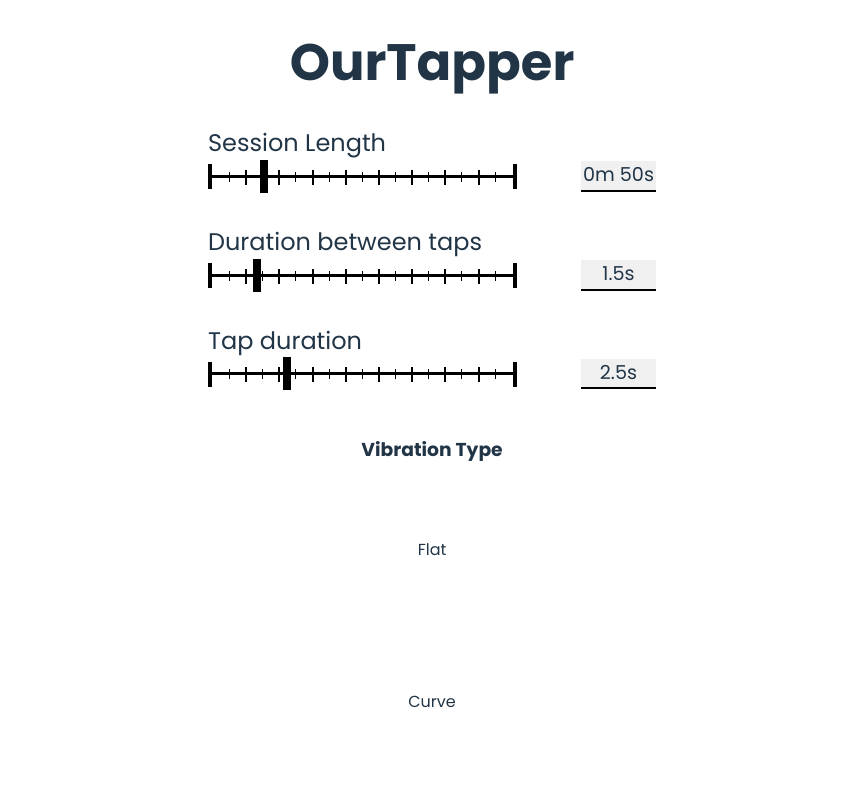
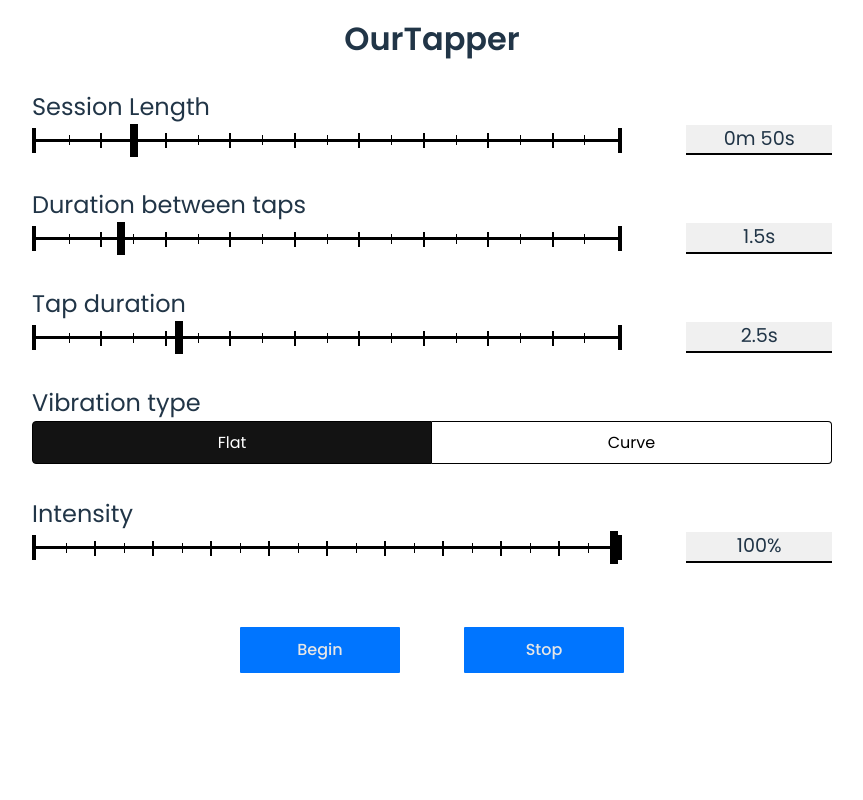
Before and after one commit to RSalethorn/OurTapper, a React (Vite) app: page / in a window 1280 px wide. Shown: the top 800 px of the page, without its empty margins (208-1071 px from the left). Built offline with nearby package versions, Linux system fonts and the light colour scheme; a web font is replaced by a local one.

Commit message:
Accessability and style changes to VibrationTypeSelect. Also restyled VibrationFlatEditor

```diff
--- a/src/App.css
+++ b/src/App.css
@@ -4,16 +4,18 @@
   text-align: center;
   padding: 0 4vw;
   max-width: 800px;
-  font-family: "Poppins", serif;
+  width: 90vw;
+  font-family: 'Poppins', serif;
 }
 
 h1 {
   text-align: center;
+  font-size: 2em;
+  font-weight: 600;
 }
 
 h3 {
   margin-top: 2.5em;
-
 }
 
 p {
@@ -21,24 +23,12 @@ p {
 }
 
 button {
-  background-color: #0075FF;
+  background-color: #0075ff;
   color: rgb(230, 230, 230);
   min-width: 160px;
   margin: 4em 2em;
-  border-style: 2px solid #B2B2B2;
+  border-style: 2px solid #b2b2b2;
   border-radius: 1px;
-
-}
-
-#vibration_type {
-  width: 90%;
-  font-size: 1.1em;
-  background-color: #0075FF;
-  color: antiquewhite;
-  padding: 0.3em 1em;
-  text-align: center;
-  border-radius: 8px;
-  border-style: 2px solid #B2B2B2;
 }
 
 .input_label {
--- a/src/App.jsx
+++ b/src/App.jsx
@@ -1,62 +1,124 @@
-import { useState, useEffect } from "react";
-import reactLogo from "./assets/react.svg";
-import viteLogo from "/vite.svg";
-import ControllerHandler from "./ControllerHandler";
-import VibrationCurveEditor from "./VibrationCurveEditor";
-import VibrationFlatEditor from "./VibrationFlatEditor";
-import Slider from "./Slider";
-import "./App.css";
-import VibrationTypeSelect from "./VibrationTypeSelect";
+import { useState, useEffect } from 'react';
+import reactLogo from './assets/react.svg';
+import viteLogo from '/vite.svg';
+import ControllerHandler from './ControllerHandler';
+import VibrationCurveEditor from './VibrationCurveEditor';
+import VibrationFlatEditor from './VibrationFlatEditor';
+import Slider from './Slider';
+import './App.css';
+import VibrationTypeSelect from './VibrationTypeSelect';
 
 function App() {
   const [sessionDuration, setSessionDuration] = useState(50);
   const [tapDuration, setTapDuration] = useState(2.5);
   const [breakDuration, setBreakDuration] = useState(1.5);
   const [controllerHandler, setControllerHandler] = useState(null);
-  const [vibrationParameters, setVibrationParameters] = useState({type: "flat", intensity: 100});
+  const [vibrationParameters, setVibrationParameters] = useState({
+    type: 'flat',
+    intensity: 100,
+  });
 
   useEffect(() => {
     setControllerHandler(new ControllerHandler());
   }, []);
 
   const changeVibrationType = (e) => {
-    if (e.target.value == "flat") {
-      setVibrationParameters({type: "flat", intensity: 100});
+    if (e.target.value == 'flat') {
+      setVibrationParameters({ type: 'flat', intensity: 100 });
     } else {
-      setVibrationParameters({type: "parabola", a: -64, h: 1.25, k: 100})
+      setVibrationParameters({ type: 'parabola', a: -64, h: 1.25, k: 100 });
     }
-  }
+  };
 
   const formatSessionDuration = (session_duration) => {
-    return `${Math.floor(session_duration/60)}m ${session_duration % 60}s`;
-  }
+    return `${Math.floor(session_duration / 60)}m ${session_duration % 60}s`;
+  };
 
   const formatBreakDuration = (session_duration) => {
     return `${session_duration}s`;
-  }
+  };
 
   return (
     <>
       <h1>OurTapper</h1>
 
-      <label class="input_label"for="session_duration">Session Length</label>
-      <Slider min={1} max={300} id={"session_duration"} name={"session_duration"} noOfMarkers={17} stateVar={sessionDuration} setStateVar={setSessionDuration} formattingFunction={formatSessionDuration}/>
+      <label class='input_label' for='session_duration'>
+        Session Length
+      </label>
+      <Slider
+        min={1}
+        max={300}
+        id={'session_duration'}
+        name={'session_duration'}
+        noOfMarkers={17}
+        stateVar={sessionDuration}
+        setStateVar={setSessionDuration}
+        formattingFunction={formatSessionDuration}
+      />
 
-      <label class="input_label"for="break_duration">Duration between taps</label>
-      <Slider min={0.1} max={10} step={0.1} id={"break_duration"} name={"break_duration"} noOfMarkers={17} stateVar={breakDuration} setStateVar={setBreakDuration} formattingFunction={formatBreakDuration}/>
+      <label class='input_label' for='break_duration'>
+        Duration between taps
+      </label>
+      <Slider
+        min={0.1}
+        max={10}
+        step={0.1}
+        id={'break_duration'}
+        name={'break_duration'}
+        noOfMarkers={17}
+        stateVar={breakDuration}
+        setStateVar={setBreakDuration}
+        formattingFunction={formatBreakDuration}
+      />
 
-      <label class="input_label"for="tap_duration">Tap duration</label>
-      <Slider min={0.1} max={10} step={0.1} id={"tap_duration"} name={"tap_duration"} noOfMarkers={17} stateVar={tapDuration} setStateVar={setTapDuration} formattingFunction={formatBreakDuration}/>
+      <label class='input_label' for='tap_duration'>
+        Tap duration
+      </label>
+      <Slider
+        min={0.1}
+        max={10}
+        step={0.1}
+        id={'tap_duration'}
+        name={'tap_duration'}
+        noOfMarkers={17}
+        stateVar={tapDuration}
+        setStateVar={setTapDuration}
+        formattingFunction={formatBreakDuration}
+      />
 
+      <label className='input_label' id='vibration_type_label'>
+        Vibration type
+      </label>
+      <VibrationTypeSelect
+        vibrationParameters={vibrationParameters}
+        setVibrationParameters={setVibrationParameters}
+      />
 
+      {vibrationParameters.type == 'flat' ? (
+        <VibrationFlatEditor
+          vibrationParameters={vibrationParameters}
+          setVibrationParameters={setVibrationParameters}
+        />
+      ) : (
+        <VibrationCurveEditor
+          vibrationParameters={vibrationParameters}
+          tapDuration={tapDuration}
+          setVibrationParameters={setVibrationParameters}
+        />
+      )}
 
-      <h3>Vibration Type</h3>
-      <VibrationTypeSelect vibrationParameters={vibrationParameters} setVibrationParameters={setVibrationParameters} />
-
-      {vibrationParameters.type=="flat" ? <VibrationFlatEditor vibrationParameters={vibrationParameters} setVibrationParameters={setVibrationParameters}/> : <VibrationCurveEditor vibrationParameters={vibrationParameters} tapDuration={tapDuration} setVibrationParameters={setVibrationParameters}/>}
-
-
-      <button onClick={() => controllerHandler.startSession(sessionDuration*1000, tapDuration*1000, breakDuration*1000, vibrationParameters)}>Begin</button>
+      <button
+        onClick={() =>
+          controllerHandler.startSession(
+            sessionDuration * 1000,
+            tapDuration * 1000,
+            breakDuration * 1000,
+            vibrationParameters,
+          )
+        }
+      >
+        Begin
+      </button>
       <button onClick={() => controllerHandler.stopSession()}>Stop</button>
     </>
   );
--- a/src/VibrationFlatEditor.jsx
+++ b/src/VibrationFlatEditor.jsx
@@ -1,20 +1,37 @@
-import React from "react";
+import React from 'react';
 import './VibrationFlatEditor.css';
+import Slider from './Slider';
 
-function VibrationFlatEditor({vibrationParameters, setVibrationParameters }) {
-    const changeParameter = (parameter, value) => {
-        const updatedParameters = { ...vibrationParameters, [parameter]: parseFloat(value)}
-        setVibrationParameters(updatedParameters);
+function VibrationFlatEditor({ vibrationParameters, setVibrationParameters }) {
+  const changeIntensity = (value) => {
+    const updatedParameters = {
+      ...vibrationParameters,
+      ['intensity']: parseFloat(value),
     };
+    setVibrationParameters(updatedParameters);
+  };
 
-    return (
-        <div className="vibration_flat_editor">
-            <h3>Intensity</h3>
-            <input type="range" id="intensity" name="intensity" min="1" max="100" onChange={e => changeParameter("intensity", e.target.value)} value={vibrationParameters.intensity} />
-            <p>{vibrationParameters.intensity}%</p>
-        </div>
-    );
+  const formatIntensity = (intensity) => {
+    return `${intensity}%`;
+  };
+
+  return (
+    <div className='vibration_flat_editor'>
+      <label class='input_label' for='intensity'>
+        Intensity
+      </label>
+      <Slider
+        min={1}
+        max={100}
+        id={'intensity'}
+        name={'intensity'}
+        noOfMarkers={19}
+        stateVar={vibrationParameters.intensity}
+        setStateVar={changeIntensity}
+        formattingFunction={formatIntensity}
+      />
+    </div>
+  );
 }
 
-
 export default VibrationFlatEditor;
--- a/src/VibrationTypeSelect.css
+++ b/src/VibrationTypeSelect.css
@@ -1,15 +1,30 @@
-.vibration_type_button {
-    margin: 0;
-    padding: 5vw;
-
+.vibration_type_selector_container {
+  display: grid;
+  grid-template-columns: 1fr 1fr;
+  align-items: center;
 }
 
-.vibration_type_option {
-    display: none;
+.vibration_type_button {
+  margin: 0;
+  padding: 0.5em 0;
+  cursor: pointer;
+  background-color: white;
+  color: black;
+  border-color: black;
+  font-weight: 400;
 }
 
-/* Change styling when the radio button is checked */
-.vibration_type_option:checked + .vibration_type_button {
-    background-color: #131313;
-    color: white;
-  }
+.first_button {
+  border-radius: 4px 0 0 4px;
+  border-width: 1px 0 1x 1px;
+}
+
+.last_button {
+  border-radius: 0 4px 4px 0;
+  border-width: 1px 1px 1px 0;
+}
+
+.selected {
+  background-color: #131313;
+  color: white;
+}
--- a/src/VibrationTypeSelect.jsx
+++ b/src/VibrationTypeSelect.jsx
@@ -1,27 +1,46 @@
-import React from "react";
-import "./VibrationTypeSelect.css"
+import React from 'react';
+import './VibrationTypeSelect.css';
 
-function VibrationTypeSelect({vibrationParameters, setVibrationParameters}) {
-    const changeVibrationType = (type) => {
-        if (type === vibrationParameters.type) { return; }
-
-        if (type === "flat") {
-            setVibrationParameters({type: "flat", intensity: 100});
-        } else if (type == "parabola") {
-            setVibrationParameters({type: "parabola", a: -64, h: 1.25, k: 100})
-        }
+function VibrationTypeSelect({ vibrationParameters, setVibrationParameters }) {
+  const changeVibrationType = (type) => {
+    if (type === vibrationParameters.type) {
+      return;
     }
 
-    return (
+    if (type === 'flat') {
+      setVibrationParameters({ type: 'flat', intensity: 100 });
+    } else if (type == 'parabola') {
+      setVibrationParameters({ type: 'parabola', a: -64, h: 1.25, k: 100 });
+    }
+  };
 
-      <div class="vibration_type_selector_container">
-        <input type="radio" name="vibration_type" id="vibration_type_flat" class="vibration_type_option" onClick={() => changeVibrationType("flat")}/>
-        <label htmlFor="vibration_type_flat" className="vibration_type_button">Flat</label>
-        <input type="radio" name="vibration_type" id="vibration_type_parabola" class="vibration_type_option" onClick={() => changeVibrationType("parabola")}/>
-        <label htmlFor="vibration_type_parabola" className="vibration_type_button">Curve</label>
-      </div>
-    );
+  return (
+    <div className='vibration_type_selector_container'>
+      <button
+        id='vibration_type_flat'
+        aria-labelledby='vibration_type_label'
+        className={
+          'vibration_type_button first_button' +
+          (vibrationParameters.type === 'flat' ? ' selected' : '')
+        }
+        onClick={() => changeVibrationType('flat')}
+      >
+        Flat
+      </button>
+      <button
+        name='vibration_type'
+        id='vibration_type_parabola'
+        aria-labelledby='vibration_type_label'
+        className={
+          'vibration_type_button last_button' +
+          (vibrationParameters.type === 'parabola' ? ' selected' : '')
+        }
+        onClick={() => changeVibrationType('parabola')}
+      >
+        Curve
+      </button>
+    </div>
+  );
 }
 
-
 export default VibrationTypeSelect;
```
Also changed, not shown: .prettierrc.json (added).
